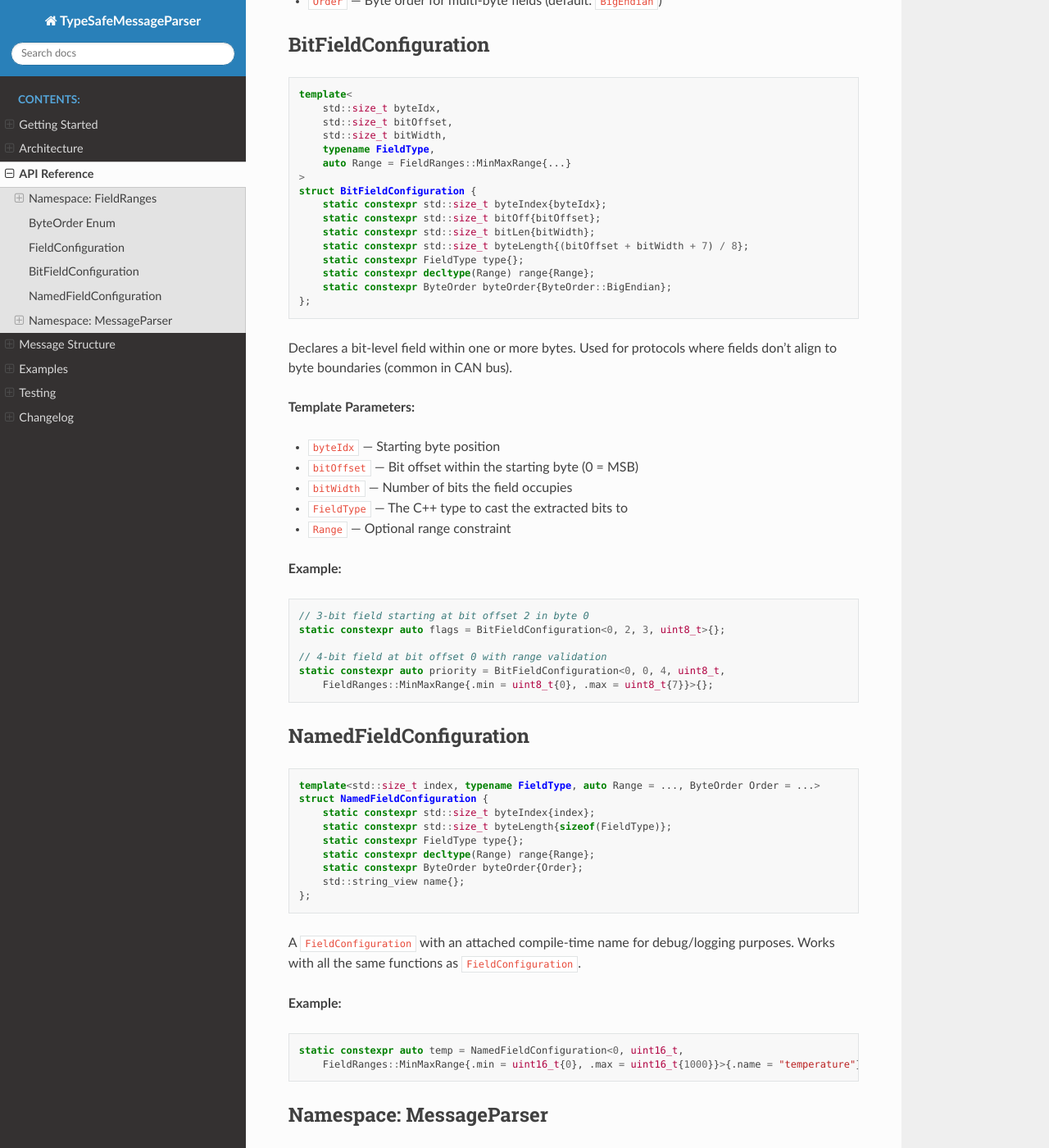
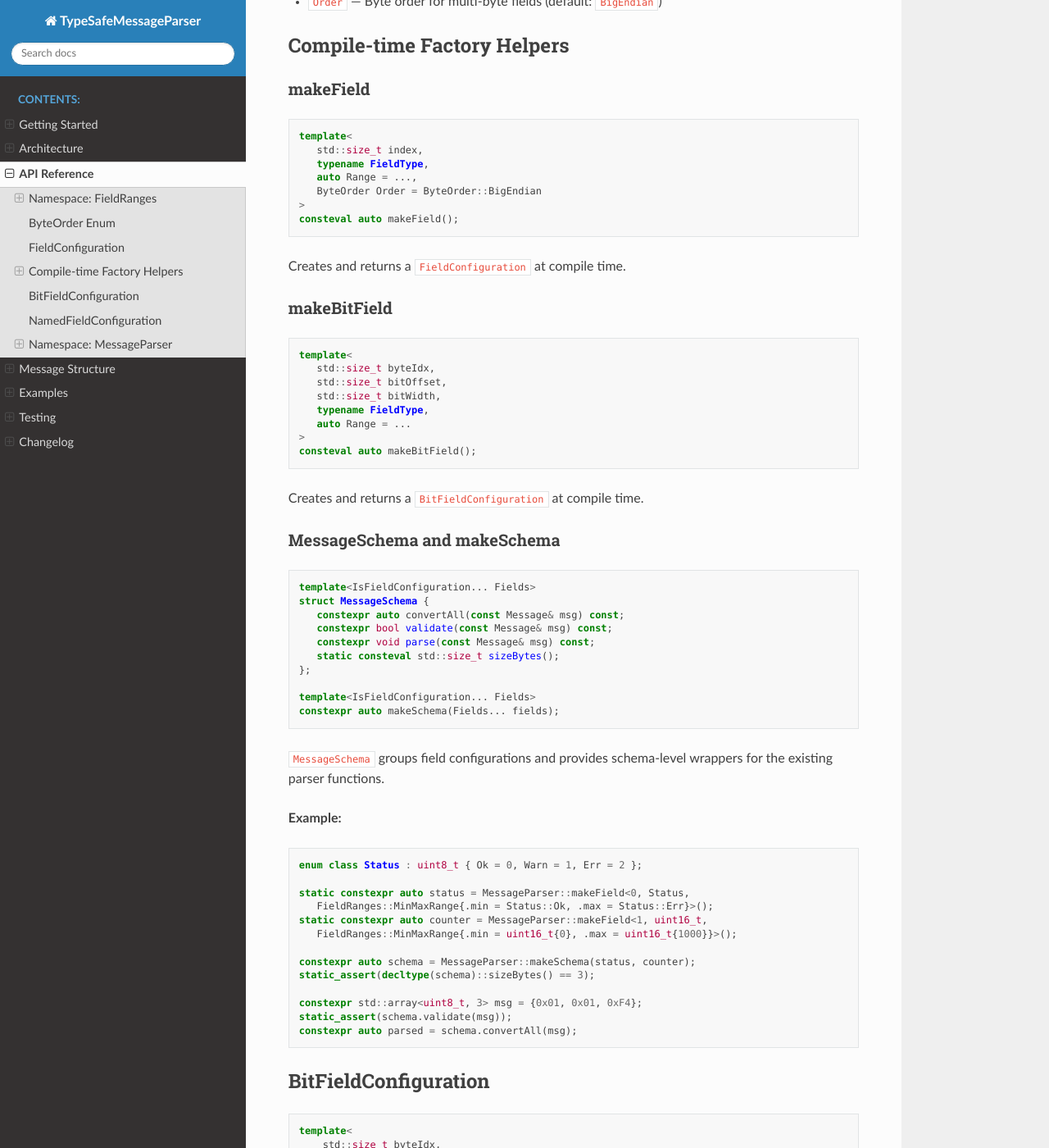
Before and after one commit to StephanKa/TypeSafeMessageParser, a Sphinx documentation site: the page built from docs/api_reference.rst, in a window 1280 px wide and 1400 px high, scrolled down 3229 px. Shown: the whole window at 82% size. Built offline with Sphinx 7.4.7 and the Read the Docs theme 3.1.0, drawn with Linux system fonts in a browser that asks for light colours; some of the changed text lies outside the part shown.

```diff
--- a/docs/api_reference.rst
+++ b/docs/api_reference.rst
@@ -167,8 +167,79 @@ FieldConfiguration
 
 - ``index`` — Starting byte position in the message array
 - ``FieldType`` — The C++ type this field represents (``uint8_t``, ``int8_t``, ``uint16_t``, ``int16_t``, ``uint32_t``, ``int32_t``, ``float``, ``double``, or an enum)
-- ``Range`` — A ``MinMaxRange``, ``SpecificRange``, or ``CustomRange`` for validation (default: full uint32_t range)
+- ``Range`` — A ``MinMaxRange``, ``SpecificRange``, or ``CustomRange`` for validation (default: full representable range of ``FieldType``; for enums, full range of the enum's underlying type)
 - ``Order`` — Byte order for multi-byte fields (default: ``BigEndian``)
+
+Compile-time Factory Helpers
+----------------------------
+
+makeField
+^^^^^^^^^
+
+.. code-block:: cpp
+
+   template<
+      std::size_t index,
+      typename FieldType,
+      auto Range = ...,
+      ByteOrder Order = ByteOrder::BigEndian
+   >
+   consteval auto makeField();
+
+Creates and returns a ``FieldConfiguration`` at compile time.
+
+makeBitField
+^^^^^^^^^^^^
+
+.. code-block:: cpp
+
+   template<
+      std::size_t byteIdx,
+      std::size_t bitOffset,
+      std::size_t bitWidth,
+      typename FieldType,
+      auto Range = ...
+   >
+   consteval auto makeBitField();
+
+Creates and returns a ``BitFieldConfiguration`` at compile time.
+
+MessageSchema and makeSchema
+^^^^^^^^^^^^^^^^^^^^^^^^^^^^
+
+.. code-block:: cpp
+
+   template<IsFieldConfiguration... Fields>
+   struct MessageSchema {
+      constexpr auto convertAll(const Message& msg) const;
+      constexpr bool validate(const Message& msg) const;
+      constexpr void parse(const Message& msg) const;
+      static consteval std::size_t sizeBytes();
+   };
+
+   template<IsFieldConfiguration... Fields>
+   constexpr auto makeSchema(Fields... fields);
+
+``MessageSchema`` groups field configurations and provides schema-level wrappers
+for the existing parser functions.
+
+**Example:**
+
+.. code-block:: cpp
+
+   enum class Status : uint8_t { Ok = 0, Warn = 1, Err = 2 };
+
+   static constexpr auto status = MessageParser::makeField<0, Status,
+      FieldRanges::MinMaxRange{.min = Status::Ok, .max = Status::Err}>();
+   static constexpr auto counter = MessageParser::makeField<1, uint16_t,
+      FieldRanges::MinMaxRange{.min = uint16_t{0}, .max = uint16_t{1000}}>();
+
+   constexpr auto schema = MessageParser::makeSchema(status, counter);
+   static_assert(decltype(schema)::sizeBytes() == 3);
+
+   constexpr std::array<uint8_t, 3> msg = {0x01, 0x01, 0xF4};
+   static_assert(schema.validate(msg));
+   constexpr auto parsed = schema.convertAll(msg);
 
 BitFieldConfiguration
 ---------------------
--- a/docs/changelog.rst
+++ b/docs/changelog.rst
@@ -30,6 +30,8 @@ Added
 
 - **``std::format`` integration** — ``std::formatter<ParseError>`` specialization
 - **``operator<<``** — stream ``ParseError`` to ``std::ostream``
+- **Compile-time factories** — ``makeField()`` and ``makeBitField()`` for concise field declarations
+- **Schema helpers** — ``MessageSchema`` and ``makeSchema()`` for grouped parse/validate/convertAll operations
 - **Reflection / field iteration** — ``forEachField()``, ``forEachFieldIndexed()``, ``fieldCount()``
 - **Named fields** — ``NamedFieldConfiguration`` with ``string_view`` name for debugging
 - **``std::span`` support** — all parsing functions accept ``std::span<const uint8_t>``
@@ -73,6 +75,8 @@ Added
 Changed
 ^^^^^^^
 
+- Default ``MinMaxRange`` for ``FieldConfiguration``/``BitFieldConfiguration``/``NamedFieldConfiguration`` now follows field type semantics (for enums: underlying type range)
+
 - ``getSize()`` and ``getMessageSize()`` are now ``consteval`` (previously ``constexpr``)
 - ``main.cpp`` uses ``std::to_underlying`` instead of ``static_cast<uint32_t>``
 - Minimum recommended compilers updated to GCC 14+, Clang 18+
--- a/docs/testing.rst
+++ b/docs/testing.rst
@@ -34,6 +34,7 @@ The test suite is organized into the following categories:
        "std::format / operator<<" : 4
        "validateMessage" : 2
        "convertAll" : 2
+      "Factory/schema API" : 5
        "Utility functions" : 4
        "End-to-end" : 1
 
```
Also changed, not shown: other parts of docs/api_reference.rst (+2 -2 lines), CMakeLists.txt (+34 -1 lines), README.md (+38 -2 lines), 3 other files.
